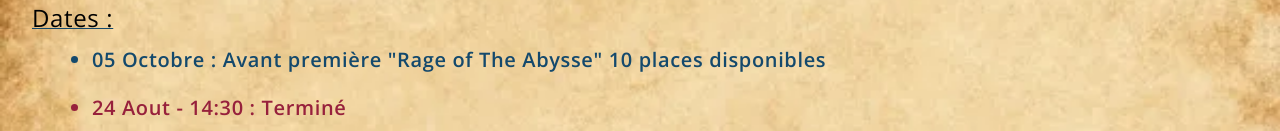
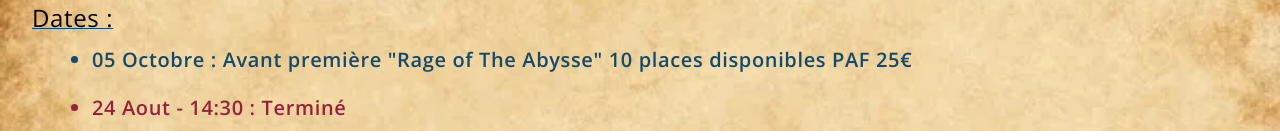
Before and after one commit to Florian-Bclt/orichalque, a React (Vite) app: page /events/yugioh in a window 1280 px wide. Shown: the part 163-294 px from the top of the page. Built offline with nearby package versions, Linux system fonts and the light colour scheme.

Commit message:
edit event

```diff
--- a/src/pages/events/Yugioh.jsx
+++ b/src/pages/events/Yugioh.jsx
@@ -5,7 +5,7 @@
 
 const Yugioh = () => {
   const dates = [
-    { date: '05 Octobre : Avant première "Rage of The Abysse"', status: '10 places disponibles'},
+    { date: '05 Octobre : Avant première "Rage of The Abysse"', status: '10 places disponibles PAF 25€'},
     { date: '24 Aout - 14:30 :', status: 'Terminé'},
   ]
 
```
